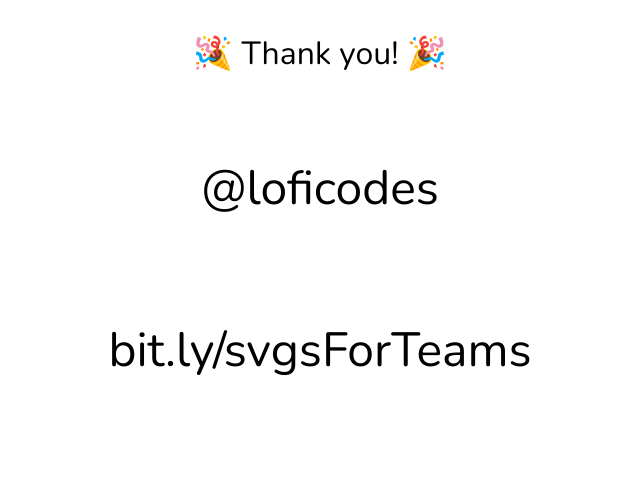
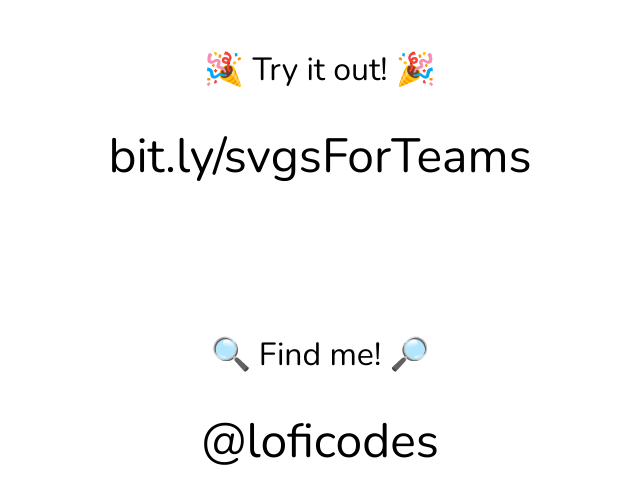
Before and after one commit to davidfitzgibbon/DublinCSS---SVG-talk---19-09-19, a Jekyll site: the page built from site/page/thanks.html, in a window 1280 px wide. Shown: the top 504 px of the page, without its empty margins (320-960 px from the left). Built offline with Jekyll 4.4.1, drawn with Linux system fonts in a browser that asks for light colours.

Commit message:
better intent for viewer

```diff
--- a/site/page/thanks.html
+++ b/site/page/thanks.html
@@ -4,20 +4,24 @@ title: Thanks
 permalink: /thanks/
 ---
 
-<h1><span class="reverse">🎉</span> Thank you! 🎉</h1>
-
 <style>
+    body {
+        padding-top: 3em;
+    }
     .reverse {
         transform: scaleX(-1);
         display: inline-block;
     }
     .large {
         font-size: 3em;
-        padding-top: 1em;
+        padding-bottom: 3em;
     }
 </style>
 
-<h1 class="large">@loficodes</h1>
-
+<h1><span class="reverse">🎉</span> Try it out! 🎉</h1>
 <h1 class="large">bit.ly/svgsForTeams
 </h1>
+
+
+<h1><span class="reverse">🔎</span> Find me! 🔎</h1>
+<h1 class="large">@loficodes</h1>
```
